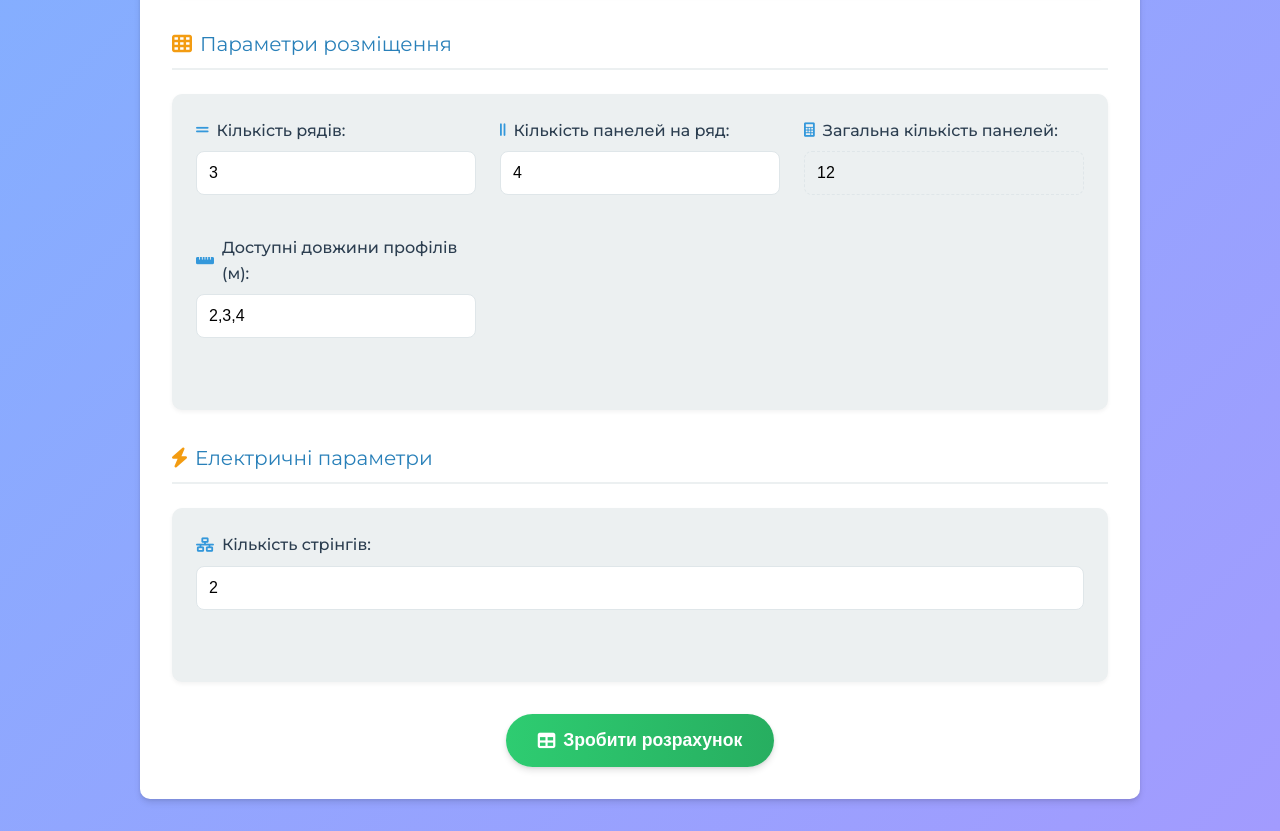
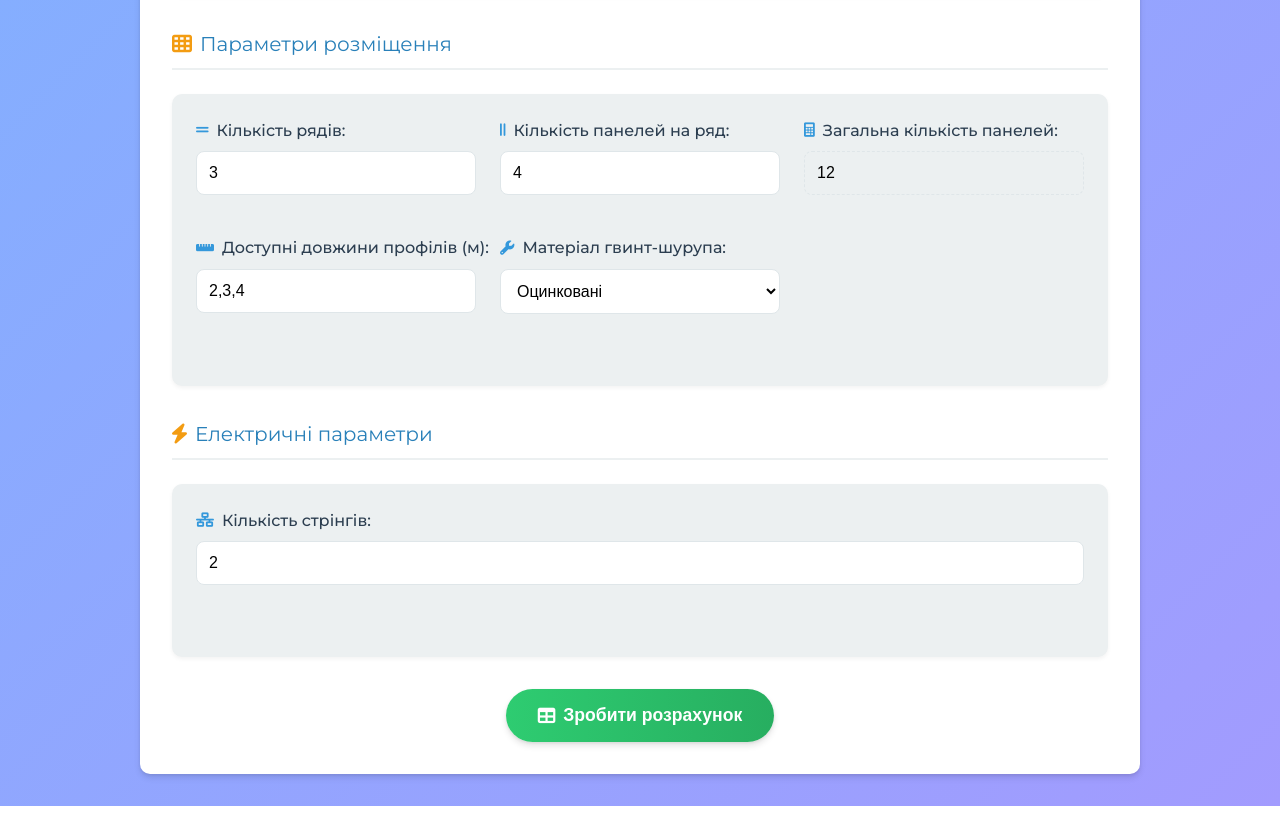
Before and after one commit to Rolandval/SolarCalc2, a Django app: page / in a window 1280 px wide. Shown: the part 1200-2031 px from the top of the page. After the commit the page ends 2006 px from the top, so only its background shows below. Run offline with Django 5.2, Linux system fonts and the light colour scheme; data comes from the database, SQL or seed files in the repository.

Commit message:
updating materials

```diff
--- a/calculator/views.py
+++ b/calculator/views.py
@@ -263,6 +263,7 @@ def calculate(request):
                         'total_panels': total_panels,
                         'profile_lengths': data.get('profile_lengths', ''),
                         'string_count': data.get('string_count', ''),
+                        'screw_material': data.get('screw_material', 'оцинковані'),  # Додаємо матеріал гвинт-шурупа
                         # Додаткові параметри (необов'язкові)
                         'inverterModel': data.get('custom_inverter_model', '') or data.get('inverter_model', ''),
                         'inverterPower': data.get('inverter_power', ''),
@@ -454,7 +455,8 @@ def generate_pdf(request):
                 dynamic_electrical=dynamic_electrical,
                 dynamic_work=dynamic_work,
                 usd_rate=float(data.get('usd_rate', '0').replace(',', '.') or 0.0),  # Замінюємо кому на крапку
-                total_usd=float(data.get('total_usd', '0').replace(',', '.') or 0.0)  # Замінюємо кому на крапку
+                total_usd=float(data.get('total_usd', '0').replace(',', '.') or 0.0),  # Замінюємо кому на крапку
+                screw_material=data.get('screw_material', 'оцинковані')  # Додаємо матеріал гвинт-шурупа
             )
 
             # Нормалізуємо шлях до PDF
--- a/pdf_result.py
+++ b/pdf_result.py
@@ -54,6 +54,7 @@ def generate(
         dynamic_work: list = [],
         usd_rate: float = 0.0,  # Додаємо курс долара
         total_usd: float = 0.0,  # Додаємо суму в доларах
+        screw_material: str = 'оцинковані',
         ):
     # Створюємо тимчасову директорію для шрифтів
     temp_font_dir = os.path.join(BASE_DIR, "temp_fonts")
@@ -113,7 +114,7 @@ def generate(
 
         # Заголовки колонок
         headers = ['Найменування', 'К-сть', 'Од', 'Ціна', 'Сума']
-        col_widths = [100, 15, 20, 30, 30]
+        col_widths = [106, 15, 20, 27, 27]
 
         # Встановлюємо жирний шрифт для заголовків
         pdf.set_font('DejaVu', 'B', 12)
@@ -177,7 +178,7 @@ def generate(
     mounting.extend([
         [f'Бокові Г-образні зажими ({panel_height} мм)', f'{K21}', 'комп', f'{K22}', f'{K21 * K22}'],
         [f'Міжпанельні V-образні зажими ({panel_height} мм)', f'{K31}', 'комп', f'{K32}', f'{K31 * K32}'],
-        ['Гвинт шуруп М10*200 комплект цинк', f'{K41}', 'комп', f'{K42}', f'{K41 * K42}'],
+        [f'Гвинт шуруп М10*200 комплект ({screw_material})', f'{K41}', 'комп', f'{K42}', f'{K41 * K42}'],
         ['Комплект з\'єднувача профілів (ЗОВНІШНІЙ)', f'{K51}', 'комп', f'{K52}', f'{K51 * K52}'],
         ['Конектори МС4', f'{K61}', 'пара', f'{K62}', f'{K61 * K62}'],
         ['Кабель', f'{K71}', 'м', f'{K72}', f'{K71 * K72}']
--- a/templates/index.html
+++ b/templates/index.html
@@ -517,8 +517,15 @@
                             <input type="number" id="total_panels" name="total_panels" value="12" readonly>
                         </div>
                         <div class="form-group">
-                            <label for="profile_lengths"><i class="fas fa-ruler-horizontal"></i> Доступні довжини профілів (м):</label>
+                            <label for="profile_lengths" style="white-space: nowrap;"><i class="fas fa-ruler-horizontal"></i> Доступні довжини профілів (м):</label>
                             <input type="text" id="profile_lengths" name="profile_lengths" value="2,3,4" required placeholder="Введіть через кому, наприклад: 2,3,4">
+                        </div>
+                        <div class="form-group">
+                            <label for="screw_material"><i class="fas fa-wrench"></i> Матеріал гвинт-шурупа:</label>
+                            <select id="screw_material" name="screw_material" required>
+                                <option value="оцинковані">Оцинковані</option>
+                                <option value="нержавійка">Нержавійка</option>
+                            </select>
                         </div>
                     </div>
                 </div>
--- a/templates/table.html
+++ b/templates/table.html
@@ -711,7 +711,7 @@
                         <td><input type="number" name="K33" value="0"></td>
                     </tr>
                     <tr>
-                        <td>Гвинт шуруп М10*200 комплект цинк</td>
+                        <td>Гвинт шуруп М10*200 комплект ({{ data.form_data.screw_material }})</td>
                         <td><input type="number" name="K41" value="{{ data.m_sh }}"></td>
                         <td>компл</td>
                         <td><input type="number" name="Z7" value="0"></td>
```
Also changed, not shown: 1 other file.
